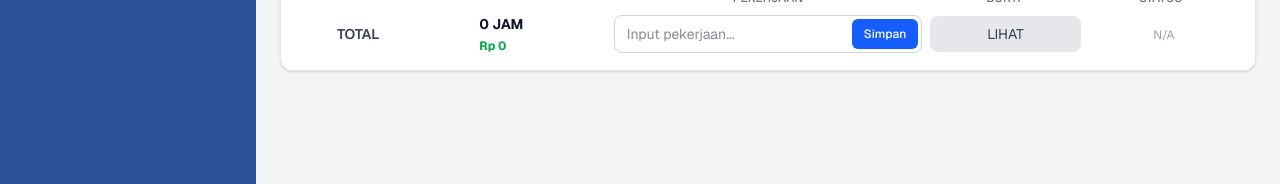
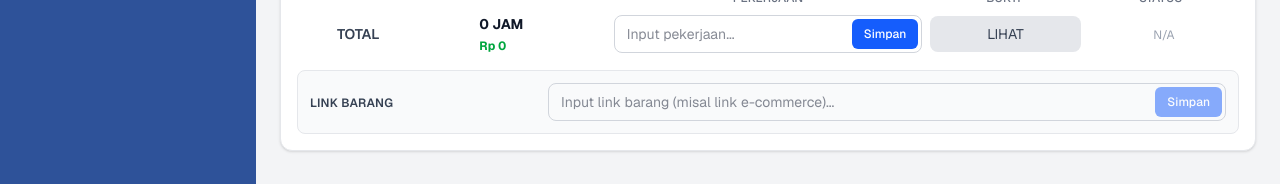
Before and after one commit to Akbarrama447/nextJS_kompensasi_bebas_masalah, a Next.js app: page /admin/ekuivalensi in a window 1280 px wide. Shown: the part 397-581 px from the top of the page. Built offline with nearby package versions, Linux system fonts and the light colour scheme; no server answers; the database is empty.

Commit message:
akses login staf, + kolom dan fitur link barang

```diff
--- a/src/app/admin/ekuivalensi/ClientPage.tsx
+++ b/src/app/admin/ekuivalensi/ClientPage.tsx
@@ -11,6 +11,7 @@ export default function ClientPage({ semesterLabel }: { semesterLabel?: string }
   const [mahasiswa, setMahasiswa] = useState<any[]>([]);
   const [ekuivalensi, setEkuivalensi] = useState<any>(null);
   const [pekerjaan, setPekerjaan] = useState("");
+  const [linkBarang, setLinkBarang] = useState("");
 
   const [openPopup, setOpenPopup] = useState(false);
   const [openTolak, setOpenTolak] = useState(false);
@@ -48,6 +49,7 @@ export default function ClientPage({ semesterLabel }: { semesterLabel?: string }
         }
         setEkuivalensi(data.ekuivalensi);
         setPekerjaan(data.ekuivalensi?.keterangan_pekerjaan || "");
+        setLinkBarang(data.ekuivalensi?.link_barang || "");
       })
       .catch((err) => {
         console.error("Fetch error:", err);
@@ -153,6 +155,45 @@ export default function ClientPage({ semesterLabel }: { semesterLabel?: string }
       }
     } catch (err) {
       console.error("Save pekerjaan error:", err);
+      alert("Terjadi kesalahan koneksi");
+    } finally {
+      setLoading(false);
+    }
+  };
+
+  const handleSaveLinkBarang = async () => {
+    if (!ekuivalensi?.id) {
+      alert("Data ekuivalensi tidak ditemukan");
+      return;
+    }
+    if (!linkBarang.trim()) {
+      alert("Link barang tidak boleh kosong");
+      return;
+    }
+
+    setLoading(true);
+    try {
+      const res = await fetch("/api/ekuivalensi/link-barang", {
+        method: "POST",
+        headers: { "Content-Type": "application/json" },
+        body: JSON.stringify({
+          ekuivalensiId: ekuivalensi.id,
+          link_barang: linkBarang,
+        }),
+      });
+
+      if (res.ok) {
+        alert("Link barang berhasil disimpan");
+        const refreshRes = await fetch(`/api/ekuivalensi/by-kelas?kelas=${kelas}`);
+        const refreshData = await refreshRes.json();
+        setEkuivalensi(refreshData.ekuivalensi);
+        setLinkBarang(refreshData.ekuivalensi?.link_barang || "");
+      } else {
+        const error = await res.json();
+        alert(error.message || "Gagal menyimpan link barang");
+      }
+    } catch (err) {
+      console.error("Save link barang error:", err);
       alert("Terjadi kesalahan koneksi");
     } finally {
       setLoading(false);
@@ -356,6 +397,31 @@ export default function ClientPage({ semesterLabel }: { semesterLabel?: string }
             </div>
           )}
 
+          {/* LINK BARANG */}
+          <div className="mt-4 flex flex-col sm:flex-row items-start sm:items-center gap-3 bg-gray-50 p-3 rounded-lg border border-gray-200">
+            <div className="w-full sm:w-1/4">
+              <label className="text-xs font-semibold text-gray-700 uppercase tracking-wide">
+                Link Barang
+              </label>
+            </div>
+            <div className="w-full sm:w-3/4 relative">
+              <input
+                type="text"
+                value={linkBarang}
+                onChange={(e) => setLinkBarang(e.target.value)}
+                placeholder="Input link barang (misal link e-commerce)..."
+                className="w-full pl-3 pr-20 py-2 border border-gray-300 rounded-lg focus:outline-none focus:ring-1 focus:ring-blue-500 text-sm"
+              />
+              <button
+                onClick={handleSaveLinkBarang}
+                disabled={loading || !ekuivalensi}
+                className="absolute right-1 top-1 bottom-1 bg-blue-600 text-white px-3 text-xs font-medium rounded-md hover:bg-blue-700 transition disabled:opacity-50 disabled:cursor-not-allowed"
+              >
+                Simpan
+              </button>
+            </div>
+          </div>
+
           {/* ALASAN TOLAK */}
           {ekuivalensi?.catatan && (
             <div className="mt-4 p-3 border border-red-200 bg-red-50 rounded-lg">
--- a/src/app/api/ekuivalensi/by-kelas/route.ts
+++ b/src/app/api/ekuivalensi/by-kelas/route.ts
@@ -40,7 +40,6 @@ export async function GET(req: Request) {
       if (ekuivalensi.mahasiswa) {
         // Ada Penanggung Jawab (dari pengajuan user)
         studentList = [{
-          nama: ekuivalensi.mahasiswa.nama,
           nama: ekuivalensi.mahasiswa.nama,
           nim: ekuivalensi.mahasiswa.nim,
           jam: Math.floor(ekuivalensi.jam_diakui || 0),
@@ -108,6 +107,7 @@ export async function GET(req: Request) {
         jam: Math.floor(ekuivalensi.jam_diakui || 0),
         catatan: ekuivalensi.catatan || '',
         keterangan_pekerjaan: ekuivalensi.keterangan_pekerjaan || '',
+        link_barang: ekuivalensi.link_barang || '',
         noTelepon: ekuivalensi.no_telepon || '',
         noTeleponChangeCount: ekuivalensi.no_telepon_change_count ?? 0,
         tanggal: ekuivalensi.created_at
--- /dev/null
+++ b/src/app/api/ekuivalensi/link-barang/route.ts
@@ -0,0 +1,45 @@
+import prisma from "@/lib/prisma";
+import { NextRequest, NextResponse } from "next/server";
+
+export async function POST(req: NextRequest) {
+  try {
+    const body = await req.json();
+    const { ekuivalensiId, link_barang } = body;
+
+    if (!ekuivalensiId || link_barang === undefined) {
+      return NextResponse.json(
+        { message: "ekuivalensiId dan link_barang diperlukan" },
+        { status: 400 }
+      );
+    }
+
+    const ekuivalensi = await prisma.ekuivalensi_kelas.findUnique({
+      where: { id: ekuivalensiId },
+    });
+
+    if (!ekuivalensi) {
+      return NextResponse.json(
+        { message: "Data ekuivalensi tidak ditemukan" },
+        { status: 404 }
+      );
+    }
+
+    await prisma.ekuivalensi_kelas.update({
+      where: { id: ekuivalensiId },
+      data: {
+        link_barang: link_barang,
+      },
+    });
+
+    return NextResponse.json({
+      success: true,
+      message: "Link barang berhasil disimpan",
+    });
+  } catch (error) {
+    console.error("Save link barang error:", error);
+    return NextResponse.json(
+      { message: "Terjadi kesalahan server saat menyimpan link barang" },
+      { status: 500 }
+    );
+  }
+}
--- a/src/components/Sidebar.tsx
+++ b/src/components/Sidebar.tsx
@@ -87,7 +87,15 @@ export default async function Sidebar({ role, activePath = '', children }: Sideb
         <nav className="flex-1">
           <ul className="space-y-1">
             {menus.map((menu) => {
-              const href = menu.path
+              let href = menu.path
+              if (role === 'admin') {
+                if (menu.key === 'pekerjaan' || menu.key === 'dashboard') {
+                  href = '/admin/list_pekerjaan'
+                } else {
+                  href = menu.path.replace('/user/', '/admin/')
+                }
+              }
+
               const isActive = activePath === href || activePath.startsWith(href + '/') || (menu.key && activePath.includes(menu.key))
               return (
                 <li key={menu.id}>
```
Also changed, not shown: 1 other file (tests, documents, lock files or other folders).
